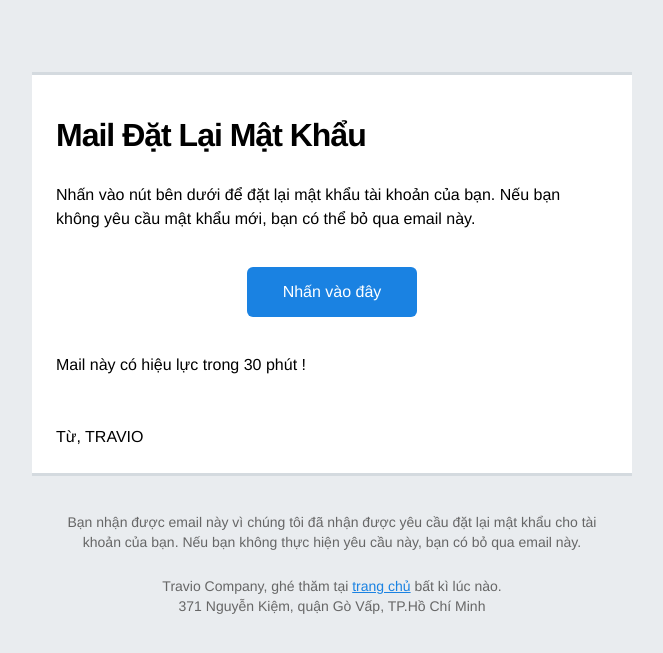
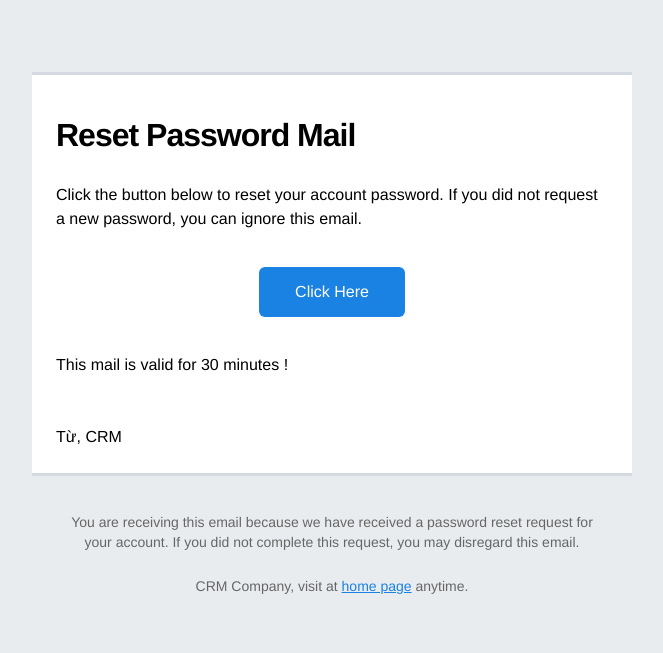
Before and after one commit to ducbang1510/crm_backend, a Django app: template crm/templates/email_reset_pass.html in a window 1280 px wide. Shown: the top 653 px of the page, without its empty margins (308-971 px from the left). Run offline with Django 5.2, Linux system fonts and the light colour scheme; the template is opened without the code that fills it, so the values that code supplies are empty; some web fonts are replaced.

```diff
--- a/config/settings/base.py
+++ b/config/settings/base.py
@@ -15,7 +15,7 @@ import os
 from decouple import config, Csv
 
 # Build paths inside the project like this: BASE_DIR / 'subdir'.
-BASE_DIR = Path(__file__).resolve().parent.parent
+BASE_DIR = Path(__file__).resolve().parent.parent.parent
 
 
 # Quick-start development settings - unsuitable for production
@@ -110,6 +110,7 @@ TEMPLATES = [
         'APP_DIRS': True,
         'OPTIONS': {
             'context_processors': [
+                'django.template.context_processors.debug',
                 'django.template.context_processors.request',
                 'django.contrib.auth.context_processors.auth',
                 'django.contrib.messages.context_processors.messages',
--- a/config/urls.py
+++ b/config/urls.py
@@ -38,10 +38,9 @@ schema_view = get_schema_view(
 )
 
 urlpatterns = [
-    path('admin/', admin.site.urls),
-    path('crm/admin/', admin_site.urls),
+    # path('admin/', admin.site.urls),
+    path('', include('crm.urls')),
     path('o/', include('oauth2_provider.urls', namespace='oauth2_provider')),
-    path('api/v1/', include('crm.api.v1.urls')),  # Version 1
 
     # Swagger for APIs Document and debug tool
     path('swagger<format>/', schema_view.without_ui(cache_timeout=0), name='schema-json'),
--- a/crm/admin.py
+++ b/crm/admin.py
@@ -1,10 +1,12 @@
 from django import forms
 from django.contrib import admin
 from django.contrib.auth.models import Permission
+from django.urls import path
+from django.template.response import TemplateResponse
 
 from .models.customer import Customer, ContactPerson
-from .models.products import Product, Contract
-from .models.sales import Opportunity, Activity
+from .models.products import Product
+from .models.sales import Opportunity, Activity, Contract
 from .models.support import SupportTicket
 from .models.user import User
 
--- a/crm/api/v1/customers/serializers.py
+++ b/crm/api/v1/customers/serializers.py
@@ -5,7 +5,7 @@ from crm.models.customer import ContactPerson, Customer
 class CustomerSerializer(ModelSerializer):
     class Meta:
         model = Customer
-        fields = ['id', 'name', 'email', 'phone', 'company', 'address', 'is_active']
+        fields = ['id', 'name', 'email', 'phone', 'company', 'address', 'is_active', 'created_at', 'updated_at']
 
 class ContactPersonSerializer(ModelSerializer):
     class Meta:
--- a/crm/api/v1/customers/urls.py
+++ b/crm/api/v1/customers/urls.py
@@ -7,6 +7,6 @@ router.register(r'', CustomerViewSet)
 
 urlpatterns = [
     path('', include(router.urls)),
-    path('<int:customer_pk>/contacts/',
-         ContactPersonViewSet.as_view({'get': 'list', 'post': 'create'})),
+    path('<int:id>/contacts/',
+         ContactPersonViewSet.as_view({'post': 'create'})),
 ]
--- a/crm/api/v1/sales/urls.py
+++ b/crm/api/v1/sales/urls.py
@@ -1,11 +1,18 @@
 from django.urls import path, include
 from rest_framework.routers import DefaultRouter
 
-from crm.api.v1.sales.views import OpportunityViewSet
+from crm.api.v1.sales.views import OpportunityViewSet, ActivityViewSet, ContractViewSet, \
+    ActivityBaseOnOpportunityViewSet, ActivityBaseOnCustomerViewSet
 
 router = DefaultRouter()
-router.register(r'', OpportunityViewSet)
+router.register(r'opportunities', OpportunityViewSet, 'opportunity')
+router.register(r'activities', ActivityViewSet)
+router.register(r'contracts', ContractViewSet)
 
 urlpatterns = [
     path('', include(router.urls)),
+    path('opportunities/<int:opportunity_pk>/activities/',
+         ActivityBaseOnOpportunityViewSet.as_view({'get': 'list', 'post': 'create'})),
+    path('customers/<int:customer_pk>/activities/',
+         ActivityBaseOnCustomerViewSet.as_view({'get': 'list', 'post': 'create'})),
 ]
--- a/crm/api/v1/urls.py
+++ b/crm/api/v1/urls.py
@@ -3,7 +3,7 @@ from django.urls import path, include
 urlpatterns = [
     path('users/', include('crm.api.v1.users.urls')),
     path('customers/', include('crm.api.v1.customers.urls')),
-    path('opportunities/', include('crm.api.v1.sales.urls')),
-    path('tickets/', include('crm.api.v1.support.urls')),
+    path('sales/', include('crm.api.v1.sales.urls')),
+    path('support/', include('crm.api.v1.support.urls')),
     path('products/', include('crm.api.v1.products.urls')),
 ]
--- a/crm/models/__init__.py
+++ b/crm/models/__init__.py
@@ -1,5 +1,5 @@
 from .user import User
 from .customer import Customer, ContactPerson
-from .products import Product, Contract
-from .sales import Opportunity, Activity
+from .products import Product
+from .sales import Opportunity, Activity, Contract
 from .support import SupportTicket
--- a/crm/models/customer.py
+++ b/crm/models/customer.py
@@ -16,6 +16,8 @@ class Customer(models.Model):
     class Meta:
         db_table = 'customer'
         ordering = ['-created_at']
+        verbose_name = 'Customer'
+        verbose_name_plural = 'Customers'
 
     def __str__(self):
         return self.name
@@ -44,6 +46,7 @@ class ContactPerson(models.Model):
 
     class Meta:
         db_table = 'contact_person'
+        verbose_name = 'Contact Person'
         verbose_name_plural = 'Contact People'
 
     def __str__(self):
--- a/crm/models/support.py
+++ b/crm/models/support.py
@@ -37,6 +37,8 @@ class SupportTicket(models.Model):
 
     class Meta:
         db_table = 'support_ticket'
+        verbose_name = 'Support Ticket'
+        verbose_name_plural = 'Support Tickets'
 
     def __str__(self):
         return self.subject
--- a/crm/templates/email_reset_pass.html
+++ b/crm/templates/email_reset_pass.html
@@ -154,7 +154,7 @@
                     <td align="left" bgcolor="#ffffff"
                         style="padding: 36px 24px 0; font-family: 'Source Sans Pro', Helvetica, Arial, sans-serif; border-top: 3px solid #d4dadf;">
                         <h1 style="margin: 0; font-size: 32px; font-weight: 700; letter-spacing: -1px; line-height: 48px;">
-                            Mail Đặt Lại Mật Khẩu</h1>
+                            Reset Password Mail</h1>
                     </td>
                 </tr>
             </table>
@@ -181,8 +181,7 @@
                 <tr>
                     <td align="left" bgcolor="#ffffff"
                         style="padding: 24px; font-family: 'Source Sans Pro', Helvetica, Arial, sans-serif; font-size: 16px; line-height: 24px;">
-                        <p style="margin: 0;">Nhấn vào nút bên dưới để đặt lại mật khẩu tài khoản của bạn. Nếu bạn không
-                            yêu cầu mật khẩu mới, bạn có thể bỏ qua email này.</p>
+                        <p style="margin: 0;">Click the button below to reset your account password. If you did not request a new password, you can ignore this email.</p>
                     </td>
                 </tr>
                 <!-- end copy -->
@@ -202,7 +201,7 @@
                                                    font-family: 'Source Sans Pro', Helvetica, Arial, sans-serif;
                                                    font-size: 16px; color: #ffffff;
                                                    text-decoration: none; border-radius: 6px;">
-                                                    Nhấn vào đây
+                                                    Click Here
                                                 </a>
                                             </td>
                                         </tr>
@@ -218,7 +217,7 @@
                 <tr>
                     <td align="left" bgcolor="#ffffff"
                         style="padding: 24px; font-family: 'Source Sans Pro', Helvetica, Arial, sans-serif; font-size: 16px; line-height: 24px;">
-                        <p style="margin: 0;">Mail này có hiệu lực trong 30 phút !</p>
+                        <p style="margin: 0;">This mail is valid for 30 minutes !</p>
                         {#              <p style="margin: 0;"><a href={{ link }} target="_blank">{{ link }}</a></p>#}
                     </td>
                 </tr>
@@ -228,7 +227,7 @@
                 <tr>
                     <td align="left" bgcolor="#ffffff"
                         style="padding: 24px; font-family: 'Source Sans Pro', Helvetica, Arial, sans-serif; font-size: 16px; line-height: 24px; border-bottom: 3px solid #d4dadf">
-                        <p style="margin: 0;">Từ, TRAVIO
+                        <p style="margin: 0;">Từ, CRM
                     </td>
                 </tr>
                 <!-- end copy -->
@@ -257,8 +256,7 @@
                 <tr>
                     <td align="center" bgcolor="#e9ecef"
                         style="padding: 12px 24px; font-family: 'Source Sans Pro', Helvetica, Arial, sans-serif; font-size: 14px; line-height: 20px; color: #666;">
-                        <p style="margin: 0;">Bạn nhận được email này vì chúng tôi đã nhận được yêu cầu đặt lại mật khẩu
-                            cho tài khoản của bạn. Nếu bạn không thực hiện yêu cầu này, bạn có bỏ qua email này.</p>
+                        <p style="margin: 0;">You are receiving this email because we have received a password reset request for your account. If you did not complete this request, you may disregard this email.</p>
                     </td>
                 </tr>
                 <!-- end permission -->
@@ -267,9 +265,7 @@
                 <tr>
                     <td align="center" bgcolor="#e9ecef"
                         style="padding: 12px 24px; font-family: 'Source Sans Pro', Helvetica, Arial, sans-serif; font-size: 14px; line-height: 20px; color: #666;">
-                        <p style="margin: 0;">Travio Company, ghé thăm tại <a href={{ home }} target="_blank">trang
-                            chủ</a> bất kì lúc nào.</p>
-                        <p style="margin: 0;">371 Nguyễn Kiệm, quận Gò Vấp, TP.Hồ Chí Minh</p>
+                        <p style="margin: 0;">CRM Company, visit at <a href={{ home }} target="_blank">home page</a> anytime.</p>
                     </td>
                 </tr>
                 <!-- end unsubscribe -->
--- /dev/null
+++ b/crm/urls.py
@@ -0,0 +1,15 @@
+from django.contrib import admin
+from django.urls import path, include
+from .admin import admin_site
+from django.contrib.auth import views as auth_views
+
+urlpatterns = [
+    path('api/v1/', include('crm.api.v1.urls')),  # Version 1
+    path('admin/', admin_site.urls),
+
+    path('accounts/login/', auth_views.LoginView.as_view(template_name='admin/login.html'), name='login'),
+    path('admin-password-reset/', auth_views.PasswordResetView.as_view(), name='admin_password_reset',),
+    path('admin-password-reset/done/', auth_views.PasswordResetDoneView.as_view(), name='password_reset_done',),
+    path('reset/<uidb64>/<token>/', auth_views.PasswordResetConfirmView.as_view(), name='password_reset_confirm',),
+    path('reset/done/', auth_views.PasswordResetCompleteView.as_view(), name='password_reset_complete',),
+]
```
Also changed, not shown: crm/api/v1/customers/views.py (+36 -5 lines), crm/api/v1/sales/serializers.py (+11 -1 lines), crm/api/v1/sales/views.py (+31 -2 lines), crm/models/products.py (+2 -23 lines), crm/models/sales.py (+27 -0 lines).
